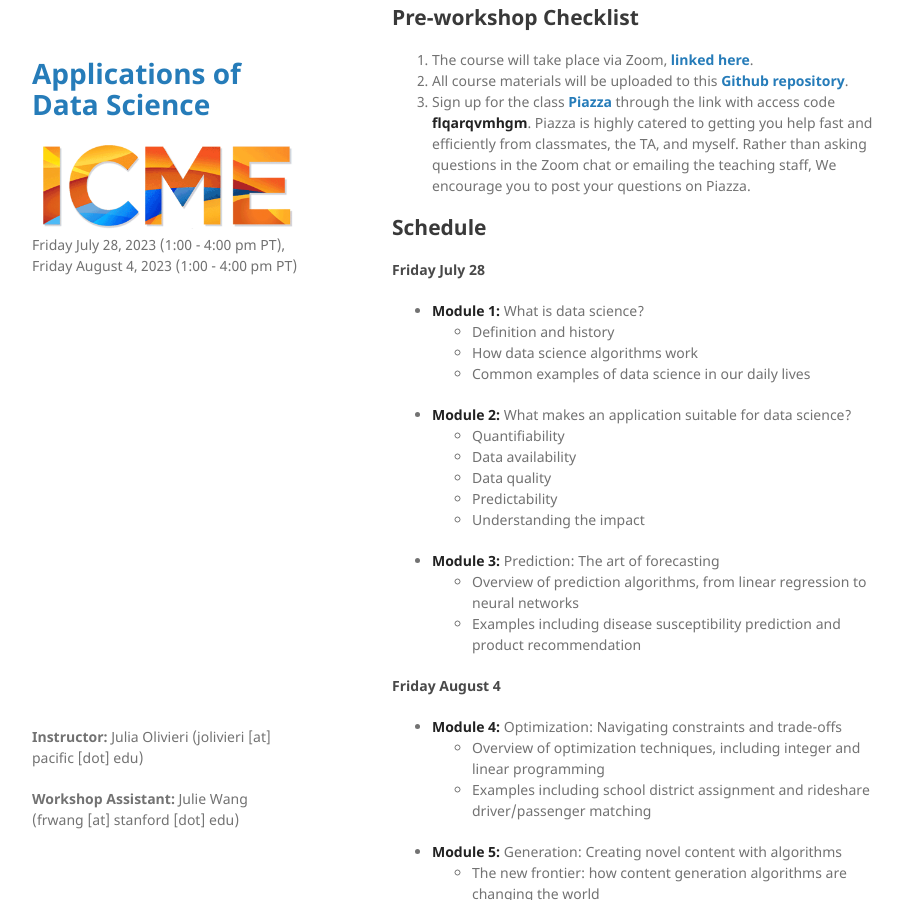
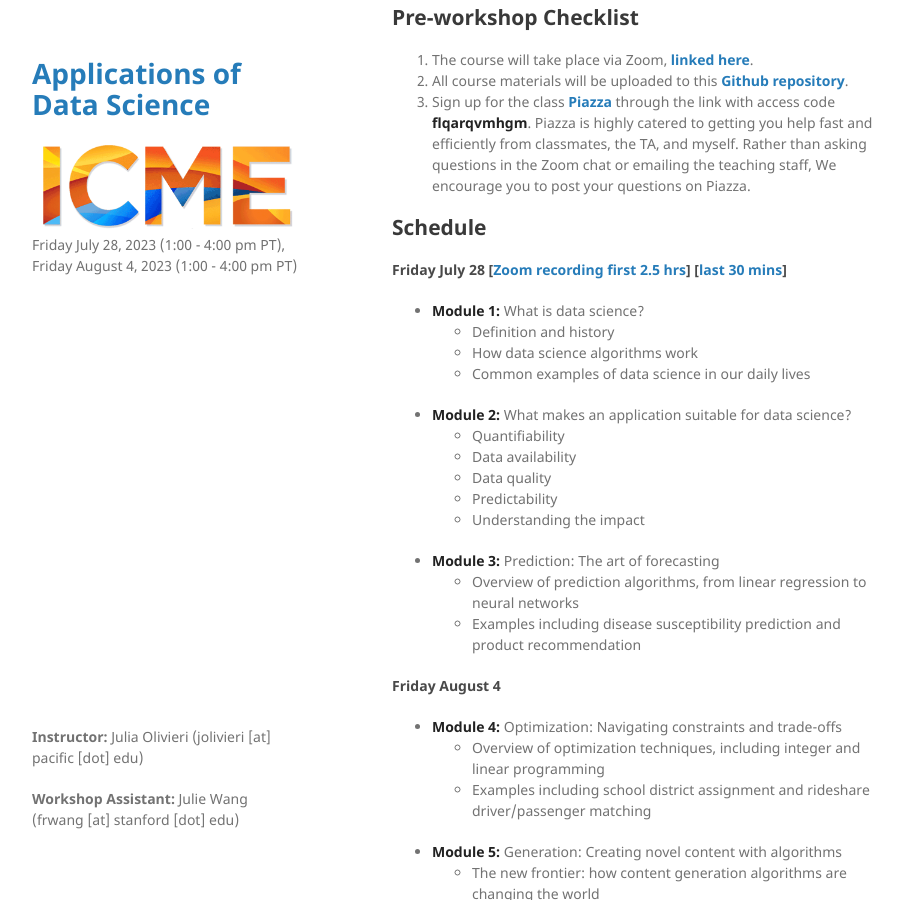
Before and after one commit to juliefrwang/applications-of-data-science-workshop, a Jekyll site: the page built from index.md, in a window 1280 px wide and 900 px high, scrolled down 902 px. Shown: the whole window, without its empty margins (178-1081 px from the left). Built offline with Jekyll 4.4.1, drawn with Linux system fonts in a browser that asks for light colours; our own code applies the rules of GitHub Pages for plain Markdown files.

Commit message:
Update index.md

```diff
--- a/index.md
+++ b/index.md
@@ -20,7 +20,7 @@ A recent PhD from ICME, Julia Olivieri is an Assistant Professor of Computer Sci
 3. Sign up for the class __[Piazza](https://piazza.com/stanford/summer2023/icmesws06)__ through the link with access code __flqarqvmhgm__. Piazza is highly catered to getting you help fast and efficiently from classmates, the TA, and myself. Rather than asking questions in the Zoom chat or emailing the teaching staff, We encourage you to post your questions on Piazza.
 
 ## Schedule
-#### Friday July 28 <!--[[slides](/docs/day1-digital-exhaust-and-ml.pdf)] [[zoom recording](https://stanford.zoom.us/rec/share/AkpiSzqyUvzlQZdslmzvElXjFpS2fvteI50BemyZFcA-D3mdocRsoy1WJdkoysOh.cEQOPM8XKS_kPBBQ?startTime=1660592689000)]-->
+#### Friday July 28 [[Zoom recording first 2.5 hrs](https://stanford.zoom.us/rec/share/9PprHzZ9Ye5ifFT5LBk8l1Oqa20CmC_ZLcMiUueD-9zf8CxmLSKkucvmF5Gv_shU.YHMtMldvXMNfl71Y?startTime=1690573210000)] [[last 30 mins](https://stanford.zoom.us/rec/share/9PprHzZ9Ye5ifFT5LBk8l1Oqa20CmC_ZLcMiUueD-9zf8CxmLSKkucvmF5Gv_shU.YHMtMldvXMNfl71Y?startTime=1690583249000)]<!--[[slides](/docs/day1-digital-exhaust-and-ml.pdf)] -->
 - __Module 1:__ <!--(1:00-2:00 PM)-->
   What is data science?
     - Definition and history
```
